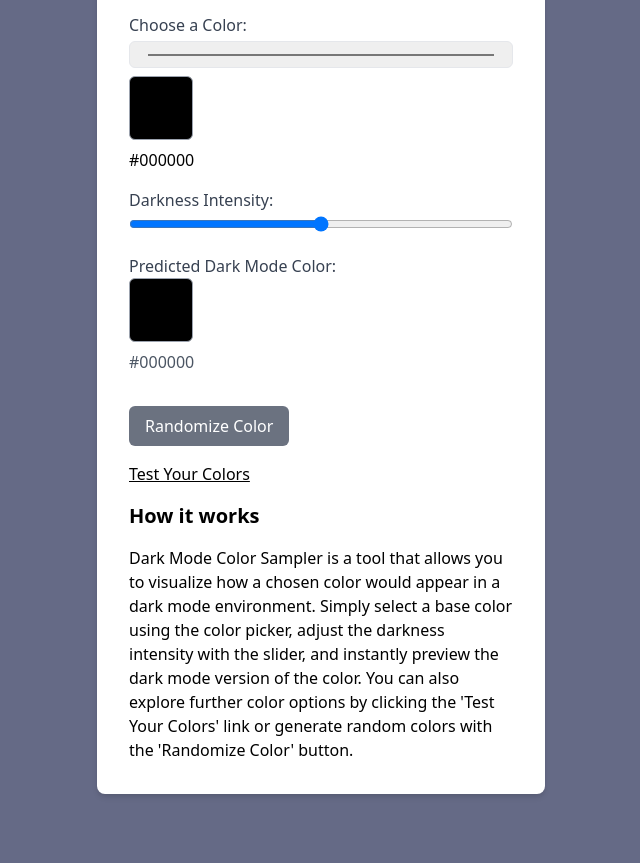
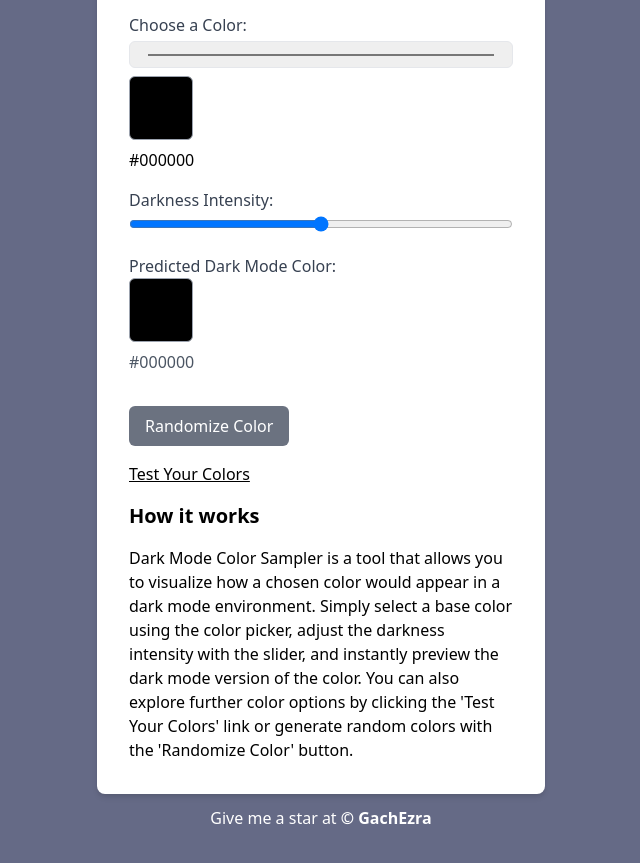
Before and after one commit to gachezra/DarkMode, a plain HTML site: page index.html in a window 1280 px wide. Shown: the part 95-958 px from the top of the page, without its empty margins (319-959 px from the left). Before the commit the page ends 921 px from the top, so only its background shows below. Drawn offline with nearby package versions, Linux system fonts and the light colour scheme.

Commit message:
Footer added

```diff
--- a/index.html
+++ b/index.html
@@ -36,6 +36,9 @@
         <h1 class="text-xl font-bold mb-4">How it works</h1>
         <p>Dark Mode Color Sampler is a tool that allows you to visualize how a chosen color would appear in a dark mode environment. Simply select a base color using the color picker, adjust the darkness intensity with the slider, and instantly preview the dark mode version of the color. You can also explore further color options by clicking the 'Test Your Colors' link or generate random colors with the 'Randomize Color' button.</p>
     </div>
+</div>
+<div class="mb-1 mt-3 flex text-white items-center justify-center">
+    Give me a star at&nbsp;<div class="font-bold"><a href="https://github.com/gachezra/DarkMode/"> &copy GachEzra</a></div>
 </div>
 
 <script>
```
